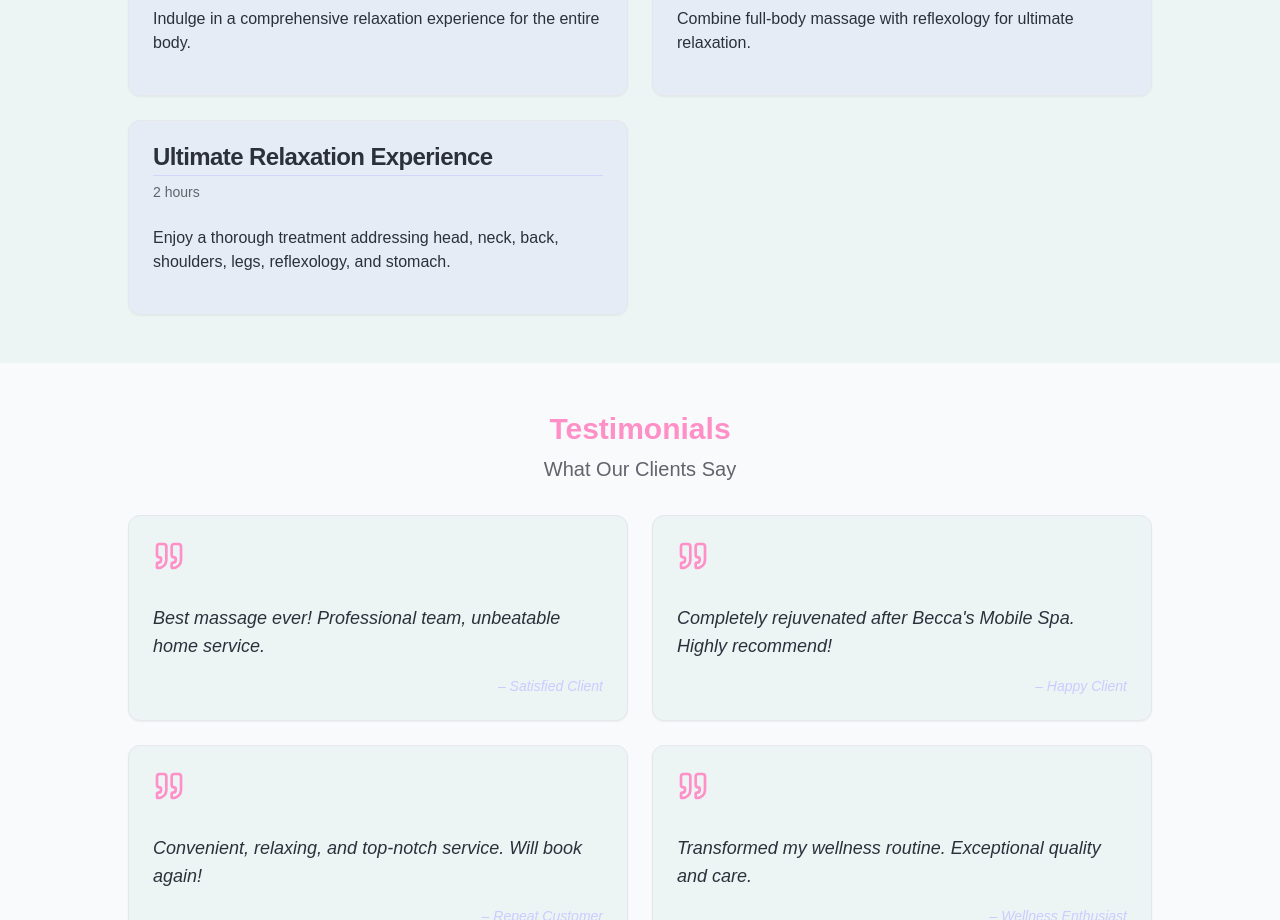
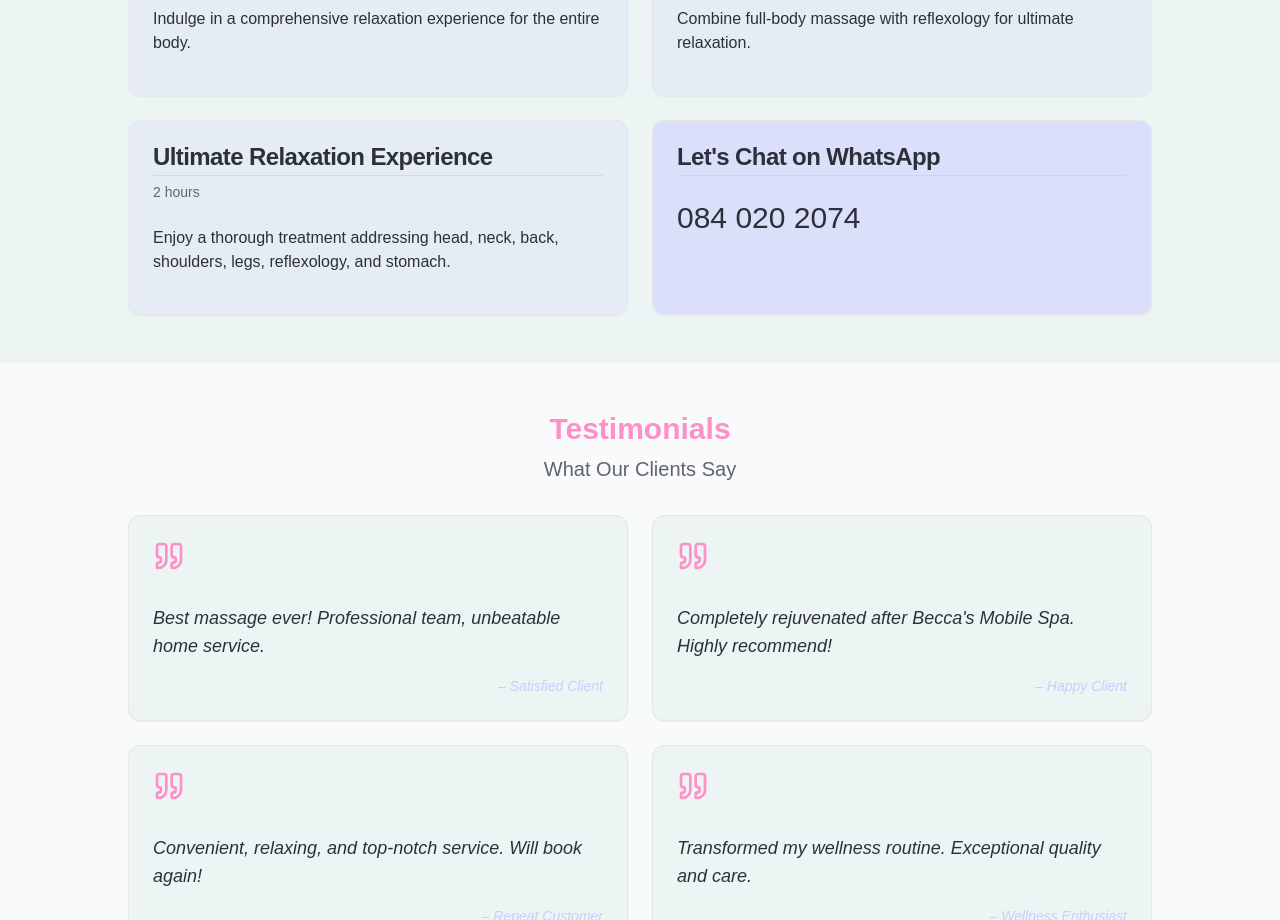
Before and after one commit to jchademwiri/beccas-mobile-spa-official-website, a Next.js app: page / in a window 1280 px wide. Shown: the part 1260-2180 px from the top of the page. Built offline with nearby package versions, Linux system fonts and the light colour scheme.

Commit message:
Added WhatsApp Card

```diff
--- a/src/components/Hero.tsx
+++ b/src/components/Hero.tsx
@@ -29,10 +29,6 @@ const Hero = () => {
               </Link>
             </Button>
             <Button variant={"destructive"} size={"lg"}>
-              {/* <span className='mr-2'>L</span> */}
-              {/* <Link href={whatsappLink} className="">
-                Book Appointment
-              </Link> */}
               <Link href="/book-an-appointment" className="">
                 Book An Appointment
               </Link>
--- a/src/components/massage-services.tsx
+++ b/src/components/massage-services.tsx
@@ -7,8 +7,10 @@ import {
   CardHeader,
   CardTitle,
 } from "@/components/ui/card";
+import { phone, whatsappLink } from "@/lib/contactDetails";
 
 import { services } from "@/lib/data";
+import Link from "next/link";
 
 export function MassageServices() {
   return (
@@ -40,6 +42,17 @@ export function MassageServices() {
               </CardContent>
             </Card>
           ))}
+          <Card className="cursor-pointer bg-accent/50 hover:border-primary">
+            <Link href={whatsappLink} className="h-full w-full text-3xl">
+              <CardHeader>
+                <CardTitle className="font-semibold">
+                  Let's Chat on WhatsApp
+                </CardTitle>
+                <hr className="border-accent/70" />
+              </CardHeader>
+              <CardContent>{phone}</CardContent>
+            </Link>
+          </Card>
         </div>
       </div>
     </section>
```
